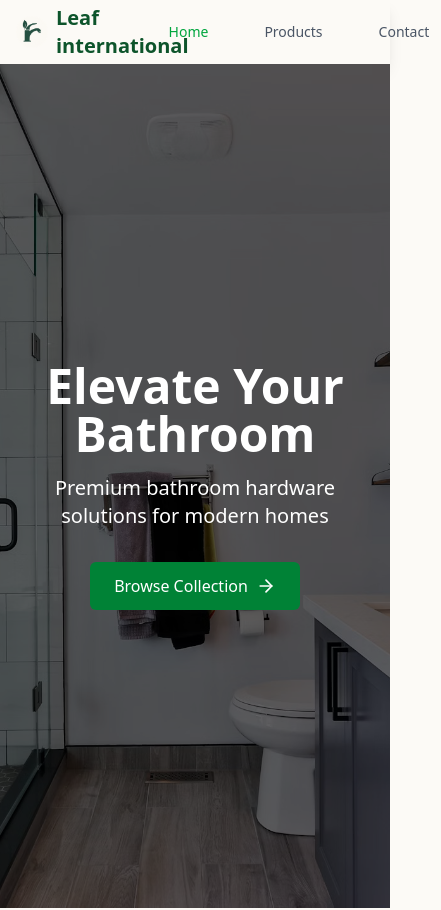
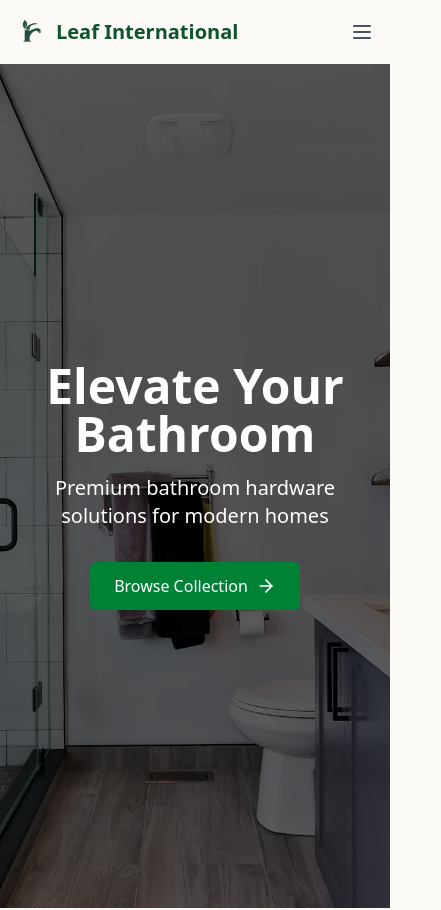
Before and after one commit to Vi-neet/leaf-international, a React (Vite) app: page / in a window 390 px wide. Shown: the top 910 px of the page, 441 px wide, since content can reach past the window. Built offline with nearby package versions, Linux system fonts and the light colour scheme.

Commit message:
made the navbar responsive

```diff
--- a/src/components/Navbar.jsx
+++ b/src/components/Navbar.jsx
@@ -1,16 +1,22 @@
-import React from "react";
+import React, { useState } from "react";
 import { Link, useLocation } from "react-router-dom";
-import { Droplets } from "lucide-react";
+import { Menu, X } from "lucide-react";
 
 export default function Navbar() {
   const location = useLocation();
+  const [isMenuOpen, setIsMenuOpen] = useState(false);
 
   const isActive = (path) => location.pathname === path;
+
+  const toggleMenu = () => {
+    setIsMenuOpen(!isMenuOpen);
+  };
 
   return (
     <nav className="bg-#fcfaf6 shadow-lg">
       <div className="max-w-7xl mx-auto px-4">
         <div className="flex justify-between h-16">
+          {/* Logo and brand name */}
           <div className="flex items-center">
             <Link to="/" className="flex items-center">
               <img
@@ -19,12 +25,13 @@ export default function Navbar() {
                 className="h-8 w-8"
               />
               <span className="ml-2 text-xl font-semibold text-green-900 hover:text-green-700 transition-colors">
-                Leaf international
+                Leaf International
               </span>
             </Link>
           </div>
 
-          <div className="flex items-center space-x-8">
+          {/* Desktop navigation */}
+          <div className="hidden md:flex items-center space-x-8">
             <Link
               to="/"
               className={`${
@@ -41,7 +48,6 @@ export default function Navbar() {
             >
               Products
             </Link>
-
             <Link
               to="/contact"
               className={`${
@@ -51,7 +57,55 @@ export default function Navbar() {
               Contact
             </Link>
           </div>
+
+          {/* Mobile menu button */}
+          <div className="md:hidden flex items-center">
+            <button
+              onClick={toggleMenu}
+              className="text-gray-600 hover:text-green-600 focus:outline-none"
+              aria-label="Toggle menu"
+            >
+              {isMenuOpen ? (
+                <X className="h-6 w-6" />
+              ) : (
+                <Menu className="h-6 w-6" />
+              )}
+            </button>
+          </div>
         </div>
+
+        {/* Mobile menu */}
+        {isMenuOpen && (
+          <div className="md:hidden py-2 pb-4 space-y-1">
+            <Link
+              to="/"
+              className={`${
+                isActive("/") ? "bg-green-50 text-green-600" : "text-gray-600"
+              } hover:bg-green-50 hover:text-green-600 block px-3 py-2 rounded-md text-base font-medium transition-colors`}
+              onClick={toggleMenu}
+            >
+              Home
+            </Link>
+            <Link
+              to="/products"
+              className={`${
+                isActive("/products") ? "bg-green-50 text-green-600" : "text-gray-600"
+              } hover:bg-green-50 hover:text-green-600 block px-3 py-2 rounded-md text-base font-medium transition-colors`}
+              onClick={toggleMenu}
+            >
+              Products
+            </Link>
+            <Link
+              to="/contact"
+              className={`${
+                isActive("/contact") ? "bg-green-50 text-green-600" : "text-gray-600"
+              } hover:bg-green-50 hover:text-green-600 block px-3 py-2 rounded-md text-base font-medium transition-colors`}
+              onClick={toggleMenu}
+            >
+              Contact
+            </Link>
+          </div>
+        )}
       </div>
     </nav>
   );
```
